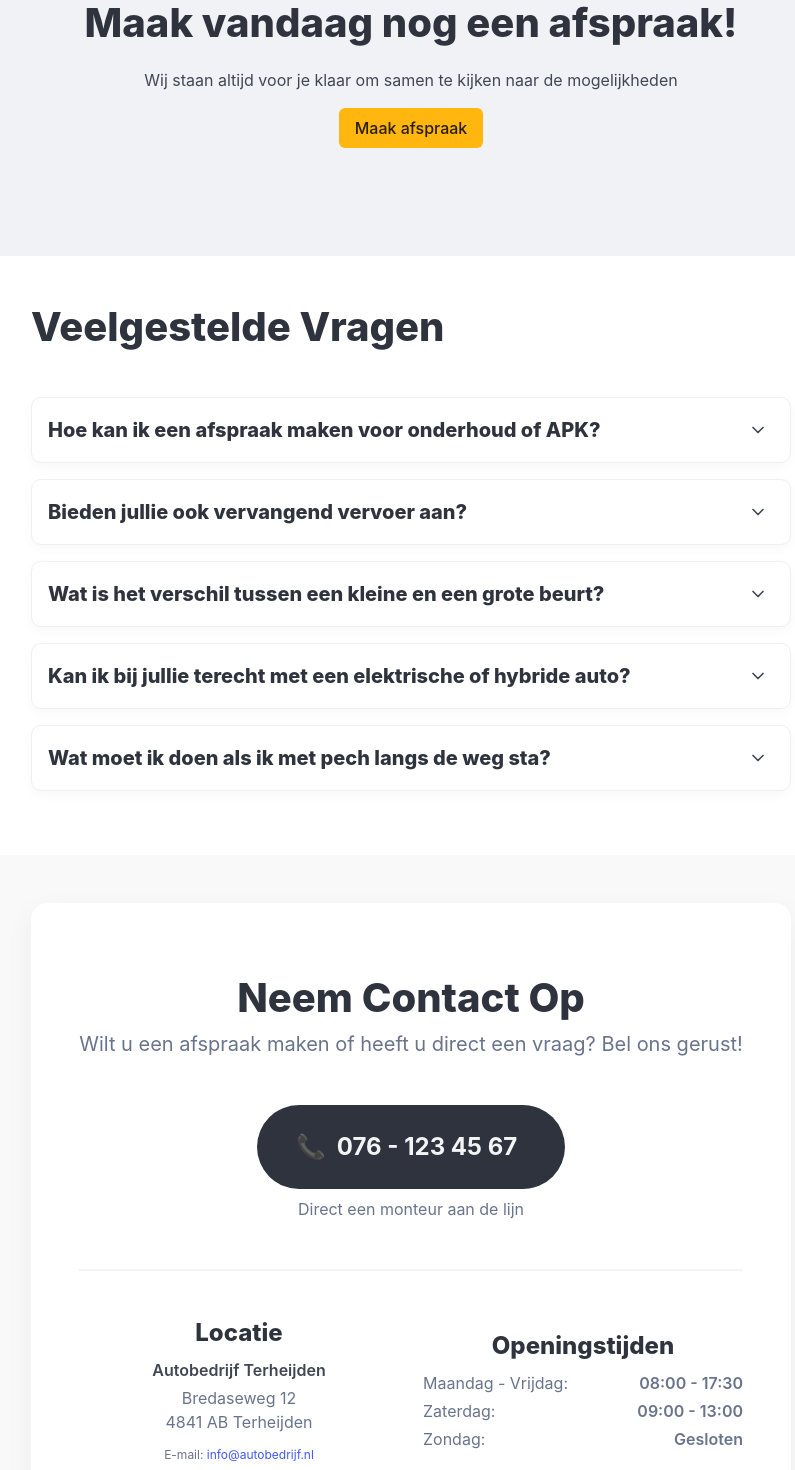
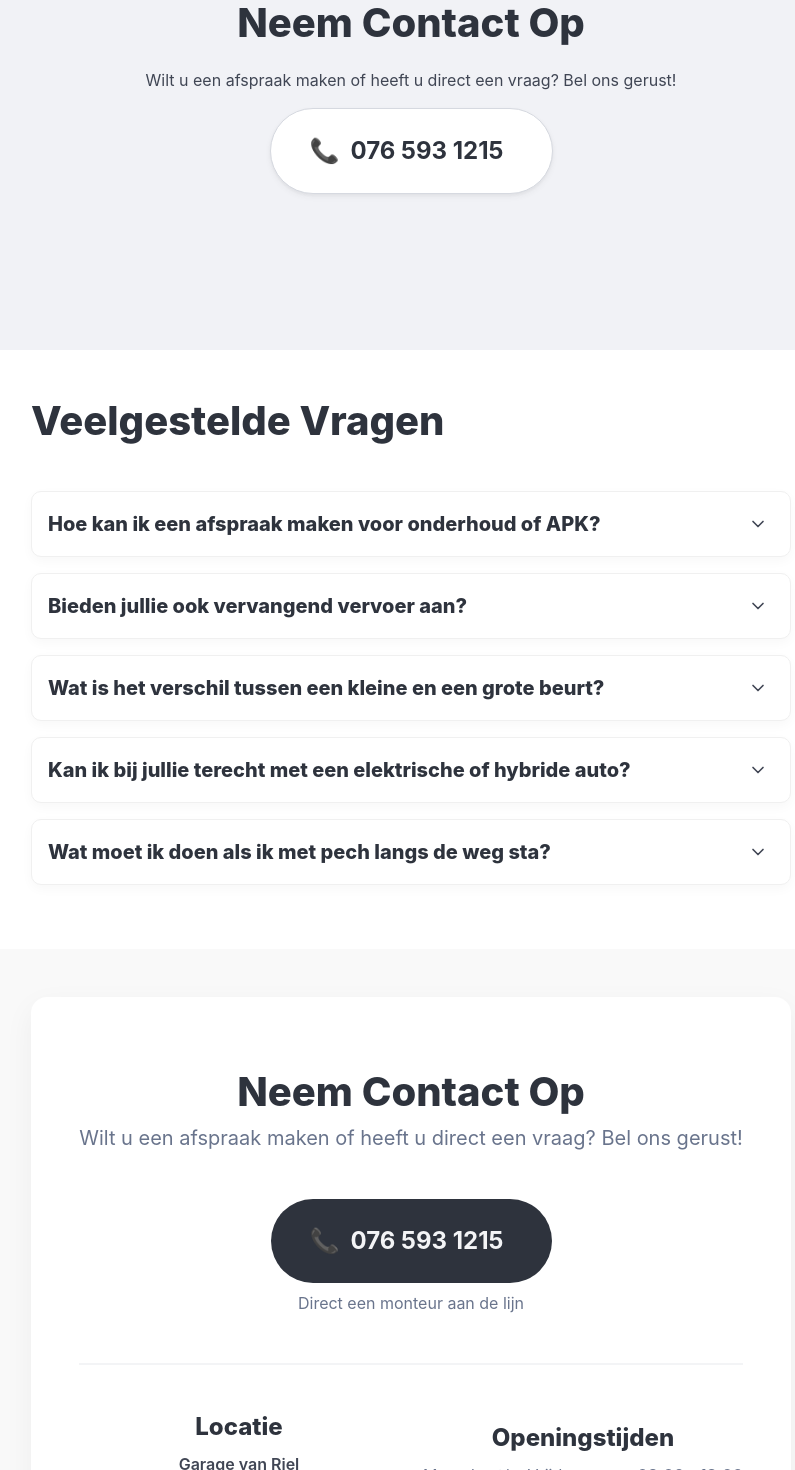
Before and after one commit to mdejong1987/my-app, a Next.js app: page / in a window 1280 px wide. Shown: the part 2680-4150 px from the top of the page, without its empty margins (229-1024 px from the left). Built offline with nearby package versions, Linux system fonts and the light colour scheme.

Commit message:
added some minor styling tweaks

```diff
--- a/app/components/Contact.js
+++ b/app/components/Contact.js
@@ -48,7 +48,7 @@ export default function ContactSection() {
                 {/* Grote Opvallende Bel-knop */}
                 <div className="mb-6">
                   <a
-                    href="tel:0761234567"
+                    href="tel:0765931215"
                     className="button is-dark is-large px-6 py-5"
                     style={{
                       borderRadius: "50px",
@@ -57,7 +57,7 @@ export default function ContactSection() {
                     }}
                   >
                     <span className="icon mr-2">📞</span>
-                    <span>076 - 123 45 67</span>
+                    <span>076 593 1215</span>
                   </a>
                   <p className="help is-size-6 mt-2 has-text-grey">
                     Direct een monteur aan de lijn
@@ -71,20 +71,20 @@ export default function ContactSection() {
                   <div className="column is-6 has-text-centered-mobile">
                     <h3 className="title is-4 mb-3">Locatie</h3>
                     <p className="has-text-weight-semibold mb-1">
-                      Autobedrijf Terheijden
+                      Garage van Riel
                     </p>
                     <p className="has-text-grey mb-3">
-                      Bredaseweg 12
+                      Hoofdstraat 72
                       <br />
-                      4841 AB Terheijden
+                      4844 CG Terheijden
                     </p>
                     <p className="is-size-7 has-text-grey">
                       E-mail:{" "}
                       <a
-                        href="mailto:info@autobedrijf.nl"
+                        href="mailto:info@garagevanriel.nl"
                         className="has-text-link"
                       >
-                        info@autobedrijf.nl
+                        info@garagevanriel.nl
                       </a>
                     </p>
                   </div>
@@ -96,19 +96,19 @@ export default function ContactSection() {
                       style={{ listStyle: "none", paddingLeft: 0 }}
                     >
                       <li className="is-flex is-justify-content-space-between mb-1">
-                        <span>Maandag - Vrijdag:</span>
+                        <span>Maandag t/m Vrijdag:</span>
                         <span className="has-text-weight-semibold">
-                          08:00 - 17:30
+                          08:00 - 18:00
                         </span>
                       </li>
                       <li className="is-flex is-justify-content-space-between mb-1">
-                        <span>Zaterdag:</span>
+                        <span>Pauze</span>
                         <span className="has-text-weight-semibold">
-                          09:00 - 13:00
+                          12:15 - 13:00
                         </span>
                       </li>
-                      <li className="is-flex is-justify-content-space-between">
-                        <span>Zondag:</span>
+                      <li className="is-flex is-justify-content-space-between mb-1">
+                        <span>Zaterdag & Zondag</span>
                         <span className="has-text-weight-semibold">
                           Gesloten
                         </span>
--- a/app/layout.js
+++ b/app/layout.js
@@ -44,7 +44,7 @@ export default function RootLayout({ children }) {
 
         <footer className="footer">
           <div className="content has-text-centered">
-            &copy; [ Bedrijfsnaam ] 2026
+            &copy; garagevanriel.nl 2026
           </div>
         </footer>
       </body>
--- a/app/page.js
+++ b/app/page.js
@@ -48,14 +48,25 @@ export default function Home() {
 
       <section className="section content-main content-main--cta">
         <div className="content container has-text-centered">
-          <h2 className="is-size-2">Maak vandaag nog een afspraak!</h2>
+          <h2 className="is-size-2">Neem Contact Op</h2>
           <p>
-            Wij staan altijd voor je klaar om samen te kijken naar de
-            mogelijkheden
+            Wilt u een afspraak maken of heeft u direct een vraag? Bel ons
+            gerust!
           </p>
-          <a href="" className="button is-warning">
-            Maak afspraak
-          </a>
+          <div className="mb-6">
+            <a
+              href="tel:0765931215"
+              className="button px-6 py-5"
+              style={{
+                borderRadius: "50px",
+                fontSize: "1.5rem",
+                fontWeight: "bold",
+              }}
+            >
+              <span className="icon mr-2">📞</span>
+              <span>076 593 1215</span>
+            </a>
+          </div>
         </div>
       </section>
 
```
